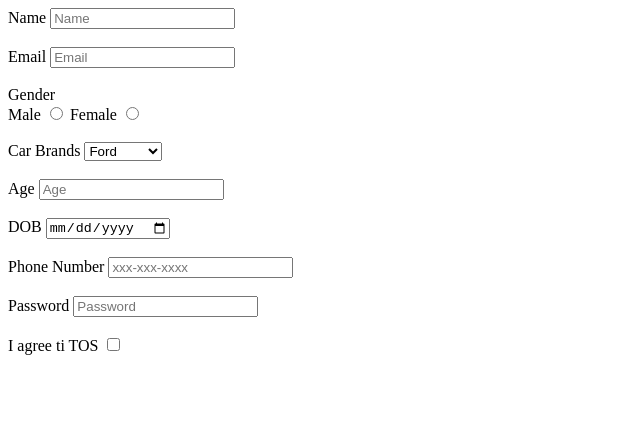
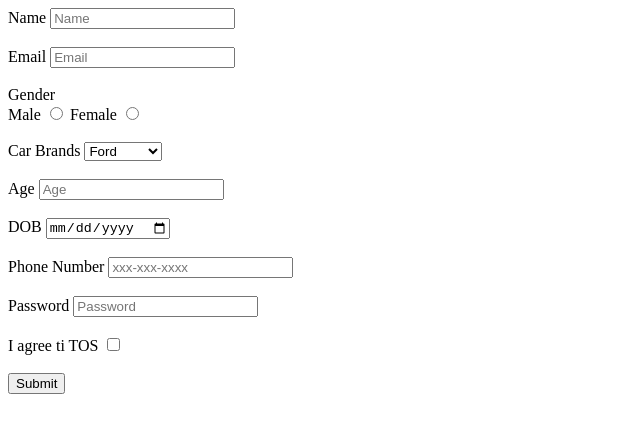
Before and after one commit to acciojob/signup-form-car-arshad012, a website: page main.html in a window 1280 px wide. Shown: the whole page, without its empty margins (0-640 px from the left). Drawn offline with Linux system fonts and the light colour scheme.

Commit message:
created a submission

```diff
--- a/main.html
+++ b/main.html
@@ -50,6 +50,9 @@
 		<br/>
 		<label for='tos'>I agree ti TOS</label>
 		<input id='tos' type='checkbox' required />
+		<br/>
+		<br/>
+		<input type='submit' />
 	</form>
     <script type="text/javascript" src="./script.js">
 </script>
```
